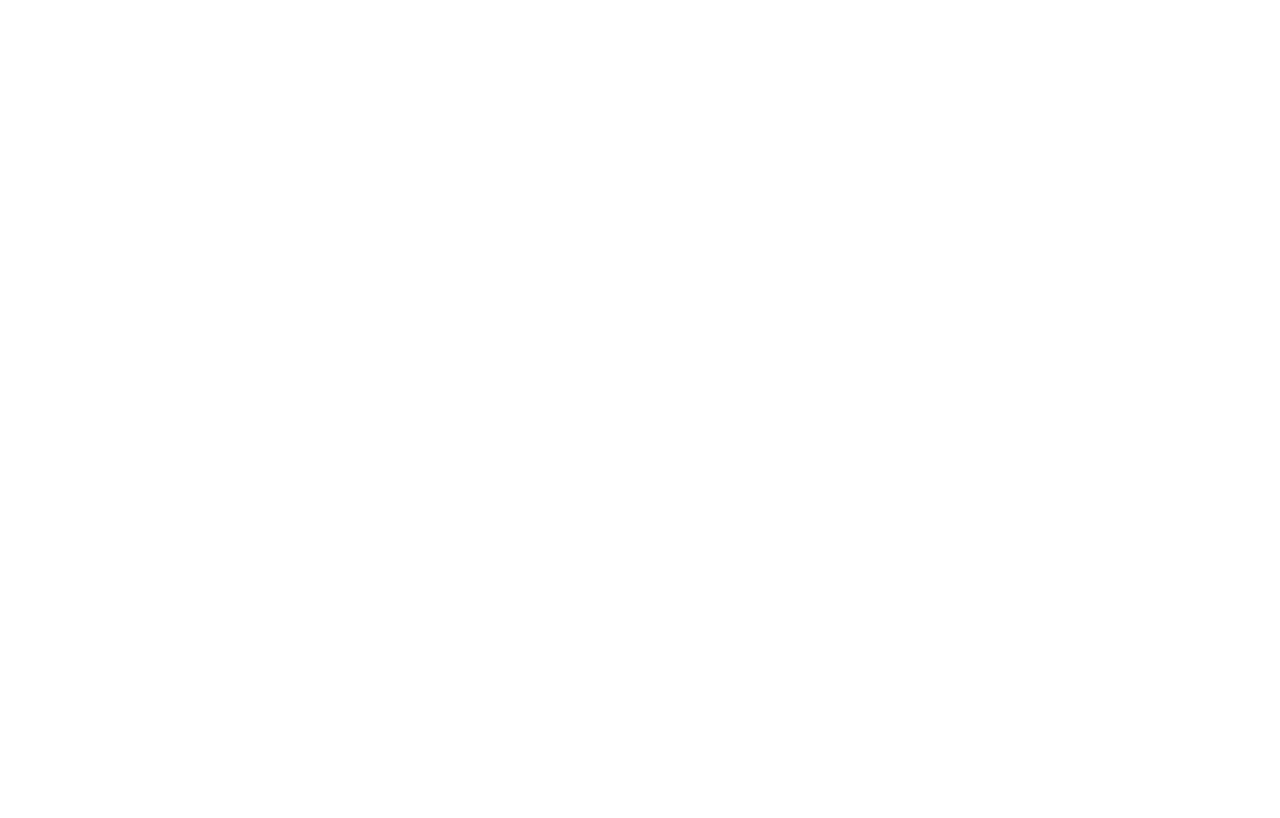
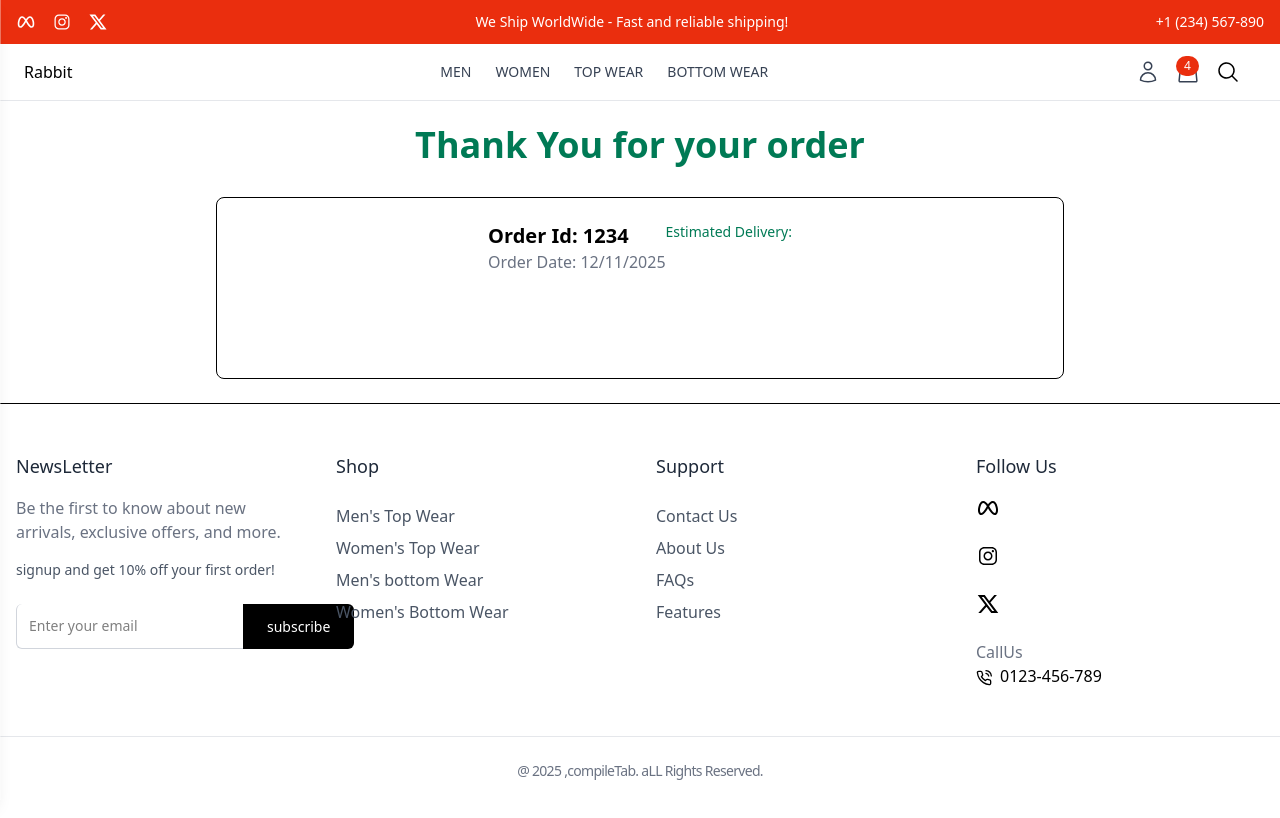
Before and after one commit to teumaywerashe/e-commerce, a React (Vite) app in the folder frontend/: page /order-conformation in a window 1280 px wide. Before the commit this address had no page. Shown: the top 818 px of the page. Built offline with nearby package versions, Linux system fonts and the light colour scheme; a web font is replaced by a local one.

Commit message:
feat: Add order confirmation page, enhance checkout process, and update navbar and cart drawer functionality

```diff
--- a/frontend/src/App.jsx
+++ b/frontend/src/App.jsx
@@ -1,7 +1,7 @@
 import React from "react";
 import { BrowserRouter, Route, Routes } from "react-router-dom";
 import UserLayout from "./components/Layout/UserLayout";
-import {Toaster} from 'sonner'
+import { Toaster } from "sonner";
 import Home from "./pages/Home";
 import LoginPage from "./pages/LoginPage";
 import Register from "./pages/Register";
@@ -9,22 +9,28 @@
 import CollectionPage from "./pages/CollectionPage";
 import ProductDetails from "./components/Poroducts/ProductDetails";
 import Checkout from "./components/Cart/Checkout";
+import OrderConformationPage from "./pages/OrderConformationPage";
 
 function App() {
   return (
     <>
-    <Toaster position='top-right'/>
+      <Toaster position="top-right" />
       <Routes>
         <Route path="/" element={<UserLayout />}>
           <Route index element={<Home />}></Route>
-        <Route path="/login" element={<LoginPage />}></Route>
-        <Route path="/register" element={<Register />}></Route>
-        <Route path="/profile" element={<Profile />}></Route>
-        <Route path="/collections/:collection" element={<CollectionPage />}></Route>
-        <Route path="/product/:id" element={<ProductDetails />}></Route>
-        <Route path="/checkout" element={<Checkout/>}></Route>
-
-
+          <Route path="/login" element={<LoginPage />}></Route>
+          <Route path="/register" element={<Register />}></Route>
+          <Route path="/profile" element={<Profile />}></Route>
+          <Route
+            path="/collections/:collection"
+            element={<CollectionPage />}
+          ></Route>
+          <Route path="/product/:id" element={<ProductDetails />}></Route>
+          <Route path="/checkout" element={<Checkout />}></Route>
+          <Route
+            path="/order-conformation"
+            element={<OrderConformationPage />}
+          ></Route>
         </Route>
       </Routes>
     </>
--- a/frontend/src/components/Cart/Checkout.jsx
+++ b/frontend/src/components/Cart/Checkout.jsx
@@ -15,26 +15,91 @@
     country: "",
     phone: "",
   });
-useEffect(()=>{
-  console.log(checkoutId);
-},[])
+  useEffect(() => {
+    console.log(checkoutId);
+  }, []);
   const handleCreateCheckout = (e) => {
     e.preventDefault();
     setCheckoutId(1234);
     // console.log(shippingAddress);
   };
 
-  const handleSuccess=({details})=>{
-    console.log('Payment detail',details);
-    navigate('/order-confirmation')
+  const cart = {
+    products: [
+      {
+        productID: 1,
+        name: "T-shirt",
+        size: "M",
+        color: "red",
+        quantity: 1,
+        price: 20,
+        image: "https://picsum.photos/200?random=1",
+      },
+      {
+        productID: 2,
+        name: "jins",
+        size: "M",
+        color: "blue",
+        quantity: 2,
+        price: 20,
+        image: "https://picsum.photos/200?random=1",
+      },
+      {
+        productID: 3,
+        name: "T-shirt",
+        size: "M",
+        color: "red",
+        quantity: 1,
+        price: 20,
+        image: "https://picsum.photos/200?random=1",
+      },
+      {
+        productID: 4,
+        name: "T-shirt",
+        size: "M",
+        color: "red",
+        quantity: 1,
+        price: 20,
+        image: "https://picsum.photos/200?random=1",
+      },
+      {
+        productID: 5,
+        name: "T-shirt",
+        size: "M",
+        color: "red",
+        quantity: 1,
+        price: 20,
+        image: "https://picsum.photos/200?random=1",
+      },
+      {
+        productID: 6,
+        name: "T-shirt",
+        size: "M",
+        color: "red",
+        quantity: 1,
+        price: 20,
+        image: "https://picsum.photos/200?random=1",
+      },
+    ],
+  };
 
-  }
+  const calculateTotal = () => {
+    const totlaQuantity = cart.products.reduce((total, product) => {
+      return total + product.price;
+    }, 0);
+    return totlaQuantity;
+  };
+
+  const handleSuccess = ({ details }) => {
+    console.log("Payment detail", details);
+    navigate("/order-confirmation");
+  };
   return (
     <div className="grid grid-cols-1 lg:grid-cols-2 gap-8 max-w-7xl mx-auto py-10 px-6 tracking-tighter">
       {/*  left side*/}
       <div className="bg-white rounded-lg p-6">
         <h2 className="text-2xl uppercase mb-6 ">checkout</h2>
-        <form onSubmit={handleCreateCheckout} >
+        <form onSubmit={handleCreateCheckout}>
           <h3 className="text-lg mb-4">contact details</h3>
           <div className="mb-4">
             <label htmlFor="" className="block text-gray-700 ">
@@ -187,18 +252,63 @@
           </div>
           <div className="mb-6 ">
             {!checkoutId ? (
-              <button type="submit" className="w-full bg-black cursor-pointer text-white py-3 rounded">
+              <button
+                type="submit"
+                className="w-full bg-black cursor-pointer text-white py-3 rounded"
+              >
                 continue to payment
               </button>
             ) : (
               <div>
                 <h3 className="text-lg capitalize mb-4">pay with paypal</h3>
 
-                <PaypalButton amount={100} onsuccess={handleSuccess} onError={()=>alert('Payment failed. try again!')} />
+                <PaypalButton
+                  amount={100}
+                  onsuccess={handleSuccess}
+                  onError={() => alert("Payment failed. try again!")}
+                />
               </div>
             )}
           </div>
         </form>
+      </div>
+      {/* rightf sidebare */}
+      <div className="bg-gray-50 rounded-lg p-6 ">
+        <h2 className="items-center text-lg mb-4">order summery</h2>
+        <div className="border-t mb-4 py-4 ">
+          {cart.products.map((product, index) => (
+            <div
+              className="flex items-start justify-between py-2 border-b"
+              key={index}
+            >
+              <div className="flex  items-start">
+                <img
+                  src={product.image}
+                  alt={product.name}
+                  className="w-20 object-cover mr-4 h-24"
+                />
+                <div>
+                  <h3 className="text-md">{product.name}</h3>
+                  <p className="text-gray-500">Size: {product.size}</p>
+                  <p className="text-gray-500">Color: {product.color}</p>
+                </div>
+              </div>
+              <p className="text-lg">${product.price}</p>
+            </div>
+          ))}
+        </div>
+        <div className="flex justify-between items-center text-lg mb-4">
+          <p>Subtotal</p>
+          <p>${calculateTotal()}</p>
+        </div>
+        <div className="flex justify-between items-center text-lg">
+          <p>Shipping</p>
+          <p>Free</p>
+        </div>
+          <div className="flex justify-between items-center text-lg mt-r border-t pt-4">
+          <p>Total</p>
+          <p> ${calculateTotal()}</p>
+        </div>
       </div>
     </div>
   );
--- a/frontend/src/components/Common/Navbar.jsx
+++ b/frontend/src/components/Common/Navbar.jsx
@@ -67,7 +67,7 @@
           </button>
         </div>
       </nav>
-      <CartDrawer drawerOpen={drawerOpen} toggleCartDrawer={toggleCartDrawer} />
+      <CartDrawer setDrawerOpen={setDrawerOpen} drawerOpen={drawerOpen} toggleCartDrawer={toggleCartDrawer} />
 
       <div
         className={`fixed top-0 left-0 w-3/4 sm:w-1/2 md:w-1/3 h-full bg-white shadow-lg z-40 transform transition-transform duration-300 ${
--- a/frontend/src/components/Layout/CartDrawer.jsx
+++ b/frontend/src/components/Layout/CartDrawer.jsx
@@ -4,9 +4,14 @@
 import CartContent from "../Cart/CartContent";
 import { useNavigate } from "react-router-dom";
 
-function CartDrawer({ drawerOpen, toggleCartDrawer }) {
+function CartDrawer({ drawerOpen, setDrawerOpen, toggleCartDrawer }) {
+  const navigate = useNavigate();
 
-  const navigate=useNavigate()
+
+  const navigateCheckout=()=>{
+    setDrawerOpen(false);
+    navigate('/checkout')
+  }
   return (
     <div
       className={`flex flex-col absolute overflow-scroll shadow-lg transform transition-transform duration-300  w-3/4 sm:w-1/2 md:w-[30rem] h-full bg-white text-black z-50 top-0 right-0 ${
@@ -20,11 +25,18 @@
       </div>
       <div className="flex relative grow p-4 overflow-y-auto flex-col space-y-4">
         <h2 className="text-xl font-semibold mb-4">Your Cart</h2>
-        <CartContent/>
+        <CartContent />
       </div>{" "}
       <div className="p-4 bg-white sticky bottom-0">
-        <button onClick={()=>navigate('/checkout')} className="w-full bg-black text-white py-3 rounded-lg cursor-pointer font-semibold hover:text-gray-800 hover:bg-gray-200 transition">Checkout</button>
-        <p className="text-sm tracking-tighter text-gray-500 mt-2 text-center">Shipping taxes and discounts calculated at checkout.</p>
+        <button
+          onClick={navigateCheckout}
+          className="w-full bg-black text-white py-3 rounded-lg cursor-pointer font-semibold hover:text-gray-800 hover:bg-gray-200 transition"
+        >
+          Checkout
+        </button>
+        <p className="text-sm tracking-tighter text-gray-500 mt-2 text-center">
+          Shipping taxes and discounts calculated at checkout.
+        </p>
       </div>
     </div>
   );
--- /dev/null
+++ b/frontend/src/pages/OrderConformationPage.jsx
@@ -0,0 +1,101 @@
+import React from "react";
+const checkout = {
+  _id: "1234",
+  createdAt: new Date(),
+  checkOutItems: [
+    {
+      productID: 1,
+      name: "T-shirt",
+      size: "M",
+      color: "red",
+      quantity: 1,
+      price: 20,
+      image: "https://picsum.photos/200?random=1",
+    },
+    {
+      productID: 2,
+      name: "jins",
+      size: "M",
+      color: "blue",
+      quantity: 2,
+      price: 20,
+      image: "https://picsum.photos/200?random=1",
+    },
+    {
+      productID: 3,
+      name: "T-shirt",
+      size: "M",
+      color: "red",
+      quantity: 1,
+      price: 20,
+      image: "https://picsum.photos/200?random=1",
+    },
+    {
+      productID: 4,
+      name: "T-shirt",
+      size: "M",
+      color: "red",
+      quantity: 1,
+      price: 20,
+      image: "https://picsum.photos/200?random=1",
+    },
+    {
+      productID: 5,
+      name: "T-shirt",
+      size: "M",
+      color: "red",
+      quantity: 1,
+      price: 20,
+      image: "https://picsum.photos/200?random=1",
+    },
+    {
+      productID: 6,
+      name: "T-shirt",
+      size: "M",
+      color: "red",
+      quantity: 1,
+      price: 20,
+      image: "https://picsum.photos/200?random=1",
+    },
+  ],
+  shippingAdress: {
+    address: "123 Fashion Street",
+    city: "New York",
+    country: "USA",
+  },
+};
+
+const calculateEstimatedDelivery=()=>{
+
+}
+
+function OrderConformationPage() {
+  return (
+    <div className="max-w-4xl mx-auto p-6 bg-white">
+      <h1 className="text-4xl font-bold text-center text-emerald-700 mb-8">
+        Thank You for your order
+      </h1>
+      {checkout && (
+        <div className="p-6 rounded-lg border">
+          <div className="flex justify-center mb-20">
+            {/* order id and date*/}
+            <div>
+              <h2 className="text-xl font-semibold">
+                Order Id: {checkout._id}
+              </h2>
+              <p className="text-gray-500">
+                Order Date: {new Date(checkout.createdAt).toLocaleDateString()}
+              </p>
+            </div>
+            {/* estimated delivery*/}
+            <div >
+              <p className="text-emerald-700 text-sm">Estimated Delivery: {calculateEstimatedDelivery(checkout.createdAt)}</p>
+            </div>
+          </div>
+        </div>
+      )}
+    </div>
+  );
+}
+
+export default OrderConformationPage;
```
